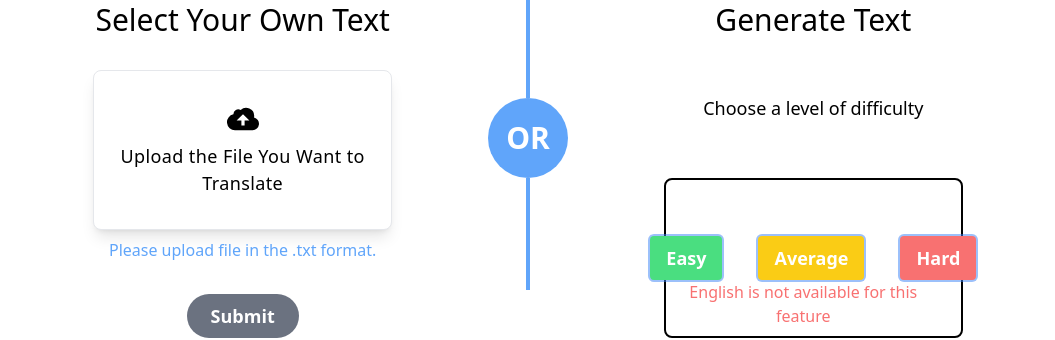
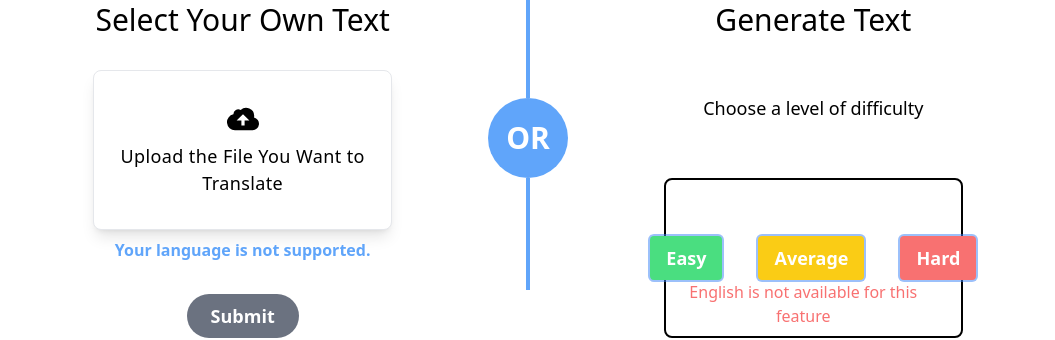
Before and after one commit to Zanzigzan/CPSC-2350-group-project, a React (Vite) app in the folder fluentify/: page / in a window 1280 px wide. Shown: the part 550-890 px from the top of the page, without its empty margins (112-1167 px from the left). Built offline with nearby package versions, Linux system fonts and the light colour scheme; no server answers.

Commit message:
add a reminder when a not supported language is uploaded

```diff
--- a/fluentify/src/components/SelectFile.jsx
+++ b/fluentify/src/components/SelectFile.jsx
@@ -121,15 +121,21 @@ const SelectFile = (props) => {
             <Spinner size={"25px"} color={"blue-400"} />
             Reading File...
           </div>
-        ) : detectedLanguage ? (
+        ) : languages[detectedLanguage] ?  (
           <div className="mt-2 text-blue-400 font-bold">
             Detected Language: {languages[detectedLanguage]}
           </div>
+        ) : detectLanguage ? (
+          <div className="mt-2 text-blue-400 font-bold">
+            Your language is not supported.
+          </div>
         ) : (
-          <div className="mt-2 text-blue-400">
-            Please upload file in the .txt format. <br />
-          </div>
-        )}
+        <div className="mt-2 text-blue-400">
+          Please upload file in the .txt format. <br />
+        </div>)
+        }
+
+
       </div>
 
       <button
```
Also changed, not shown: 1 other file (tests, documents, lock files or other folders).
